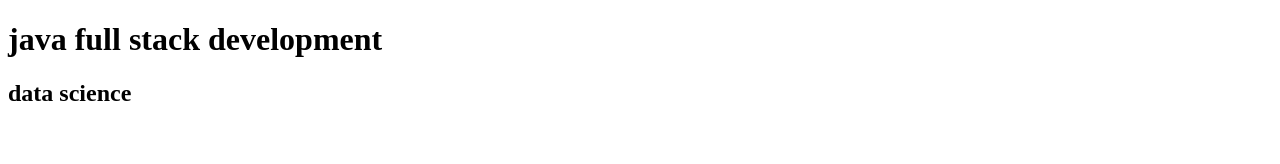
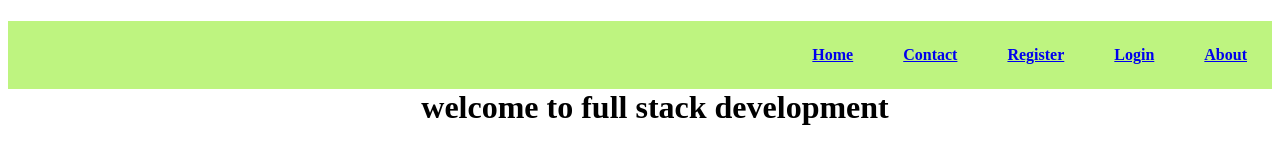
Before and after one commit to Vennnila-Mamatha/sam, a plain HTML site: page index.html in a window 1280 px wide. Drawn offline with Linux system fonts and the light colour scheme.

Commit message:
home,index and style files are add

```diff
--- a/index.html
+++ b/index.html
@@ -2,13 +2,26 @@
 <html lang="en">
 <head>
     <meta charset="UTF-8">
-    <meta name="viewport" content="width=device-widthgit , initial-scale=1.0">
-    <title>Document</title>
+    <meta name="viewport" content="width=device-width, initial-scale=1.0">
+    <title>Index Page</title>
+    <link rel="stylesheet" href="style.css">
 </head>
 <body>
-    <head>
-        <h1>java full stack development</h1>
-        <h2>data science</h2>
-    </head>
+    <header>
+        <div class="con">
+        <nav>
+            <ul>
+                <li><a class="active" href="home.html">Home</a></li>
+                <li><a href="contact.html">Contact</a></li>
+                <li><a href="register.html">Register</a></li>
+                <li><a href="login.html">Login</a></li>
+                <li><a href="about.html">About</a></li>
+            </ul>
+        </nav>
+    </div>
+    <div>
+        <h1><center>welcome to full stack development</center> </h1>
+    </div>
+    </header>
 </body>
 </html>
--- /dev/null
+++ b/style.css
@@ -0,0 +1,42 @@
+ul {
+    list-style-type: none;
+    margin: 0;
+    padding: 0;
+
+}
+
+li {
+    display: inline;
+
+}
+
+li {
+    float : left;
+    display: block;
+    padding: 25px;
+    font-style: normal;
+    font-family: 'Times New Roman', Times, serif;
+    font-weight: bold;
+
+
+}
+
+
+
+
+nav{
+    float:right;
+    display:flex;
+    justify-content: right;
+
+    background-color: #bef480;
+    padding: 10px 20 px;
+    position: sticky;
+    top: 0%;
+    width: 100%;
+
+}
+h1{
+    padding: 50px 20px 30px 50px ;
+
+}
```
Also changed, not shown: home.html (added, +16 -0 lines).
